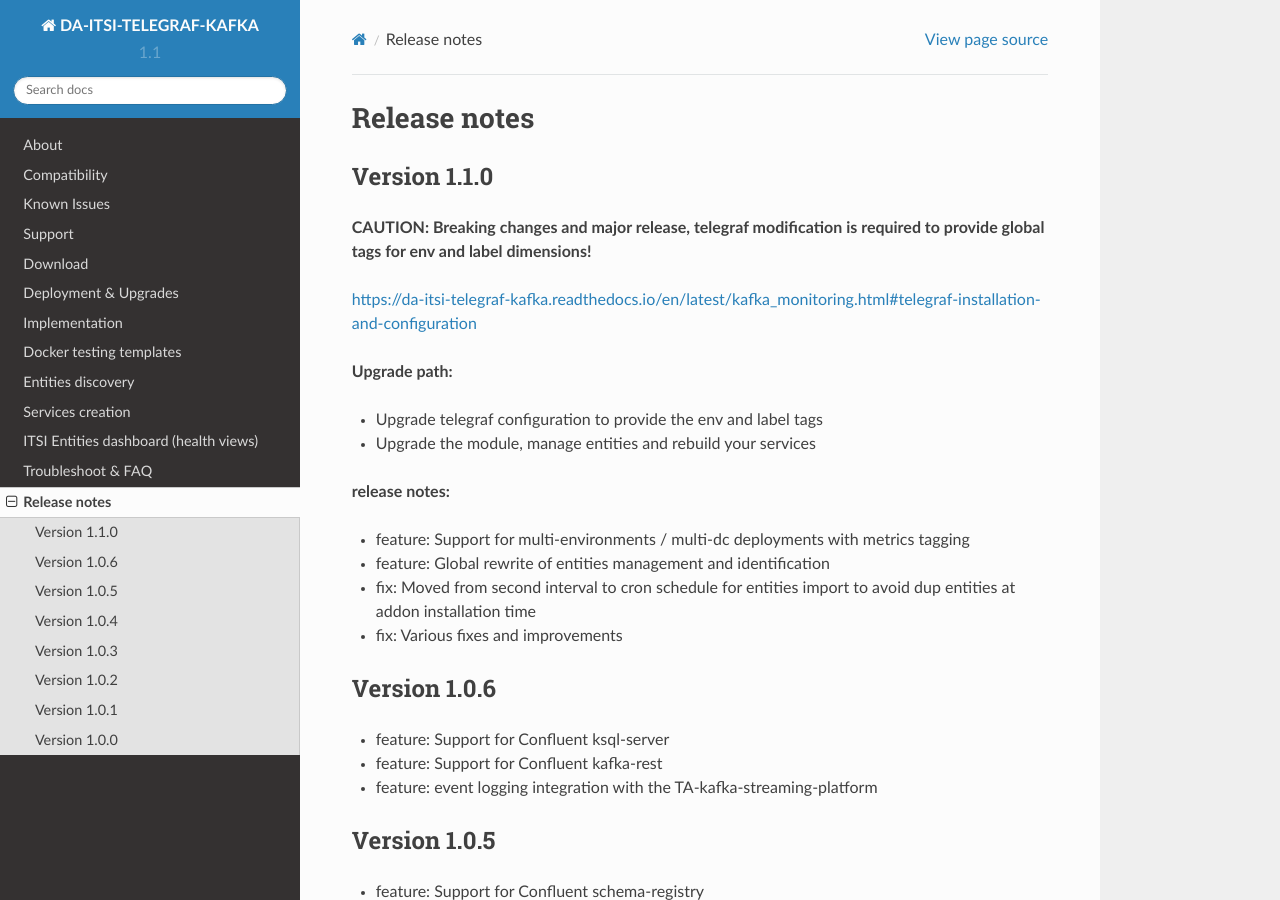
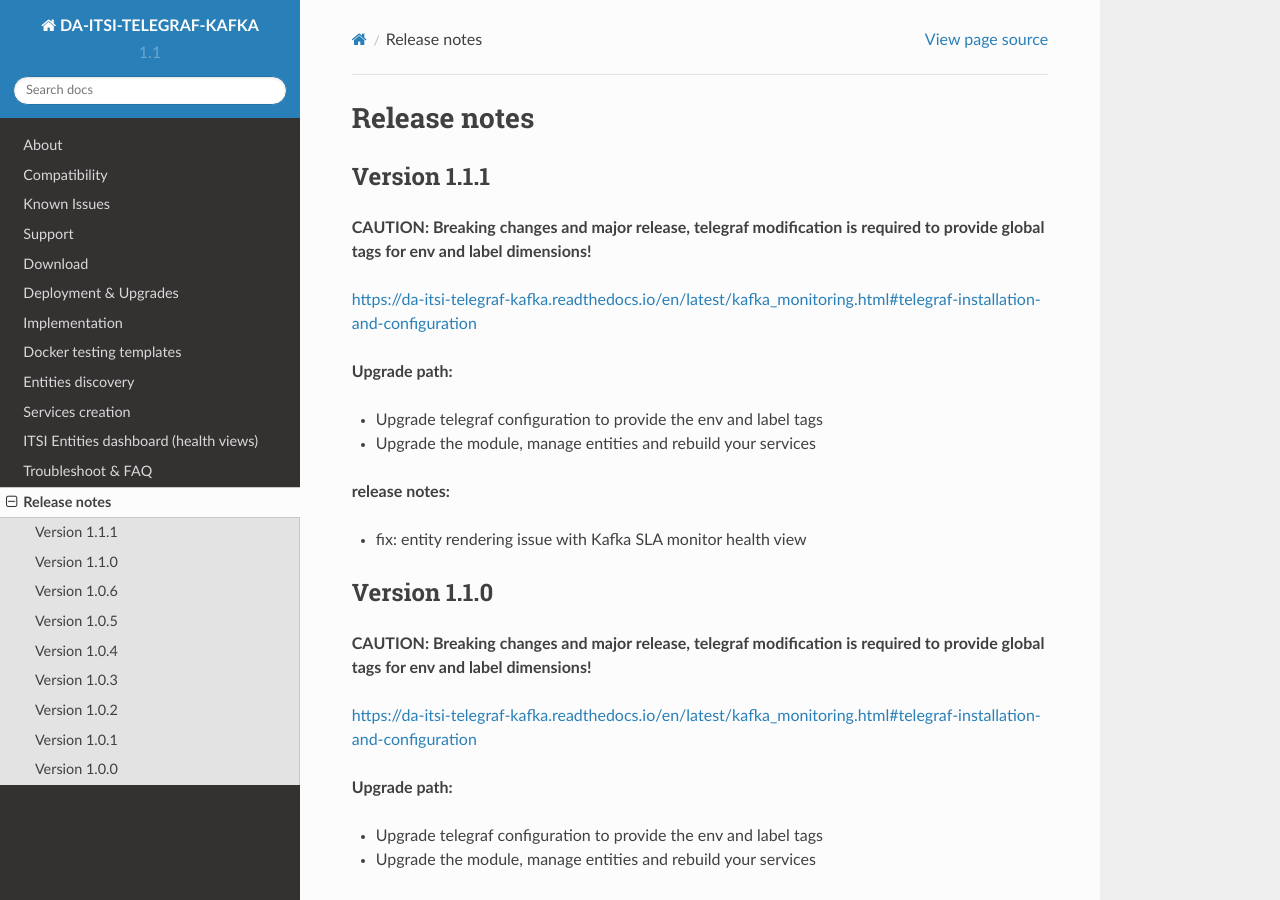
Before and after one commit to guilhemmarchand/DA-ITSI-TELEGRAF-KAFKA, a Sphinx documentation site: the page built from docs/releasenotes.rst, in a window 1280 px wide and 900 px high. Built offline with Sphinx 7.4.7 and the Read the Docs theme 2.0.0, drawn with Linux system fonts in a browser that asks for light colours.

Commit message:
Version 1.1.1

```diff
--- a/docs/releasenotes.rst
+++ b/docs/releasenotes.rst
@@ -1,5 +1,21 @@
 Release notes
 #############
+
+Version 1.1.1
+=============
+
+**CAUTION: Breaking changes and major release, telegraf modification is required to provide global tags for env and label dimensions!**
+
+https://da-itsi-telegraf-kafka.readthedocs.io/en/latest/kafka_monitoring.html#telegraf-installation-and-configuration
+
+**Upgrade path:**
+
+- Upgrade telegraf configuration to provide the env and label tags
+- Upgrade the module, manage entities and rebuild your services
+
+**release notes:**
+
+- fix: entity rendering issue with Kafka SLA monitor health view
 
 Version 1.1.0
 =============
```
Also changed, not shown: 4 other files.
